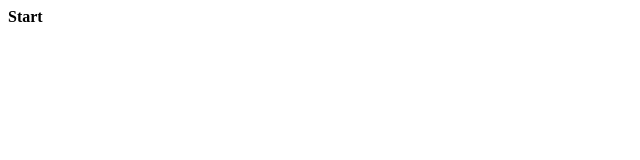
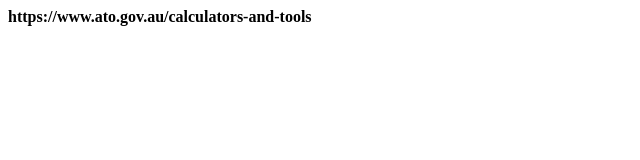
Before and after one commit to trajan-dev/test, a plain HTML site: page index.html in a window 1280 px wide. Shown: the whole page, without its empty margins (0-640 px from the left). Drawn offline with Linux system fonts and the light colour scheme.

Commit message:
Update index.html

```diff
--- a/index.html
+++ b/index.html
@@ -1 +1 @@
-<b>Start</b>
+<b>https://www.ato.gov.au/calculators-and-tools</b>
```
